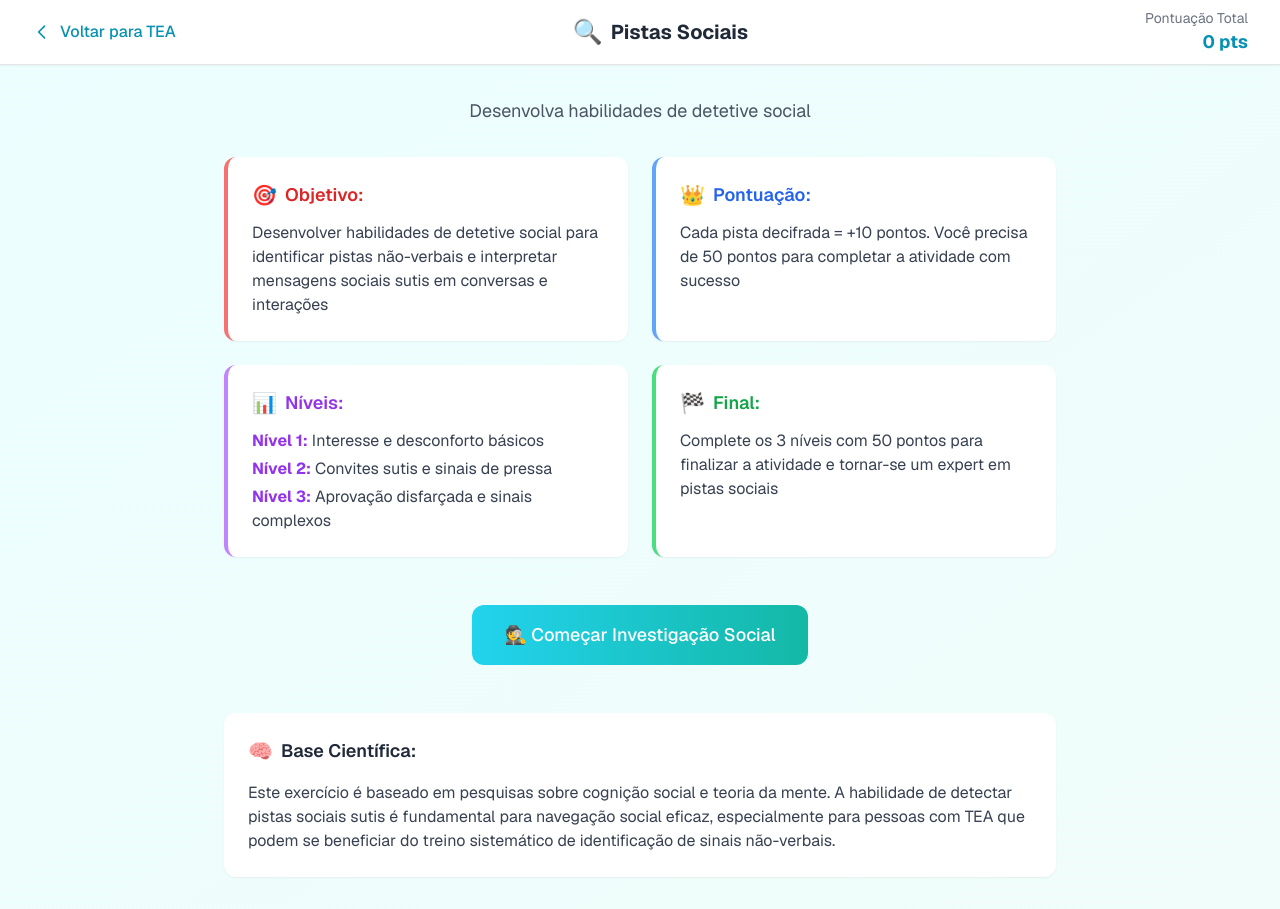
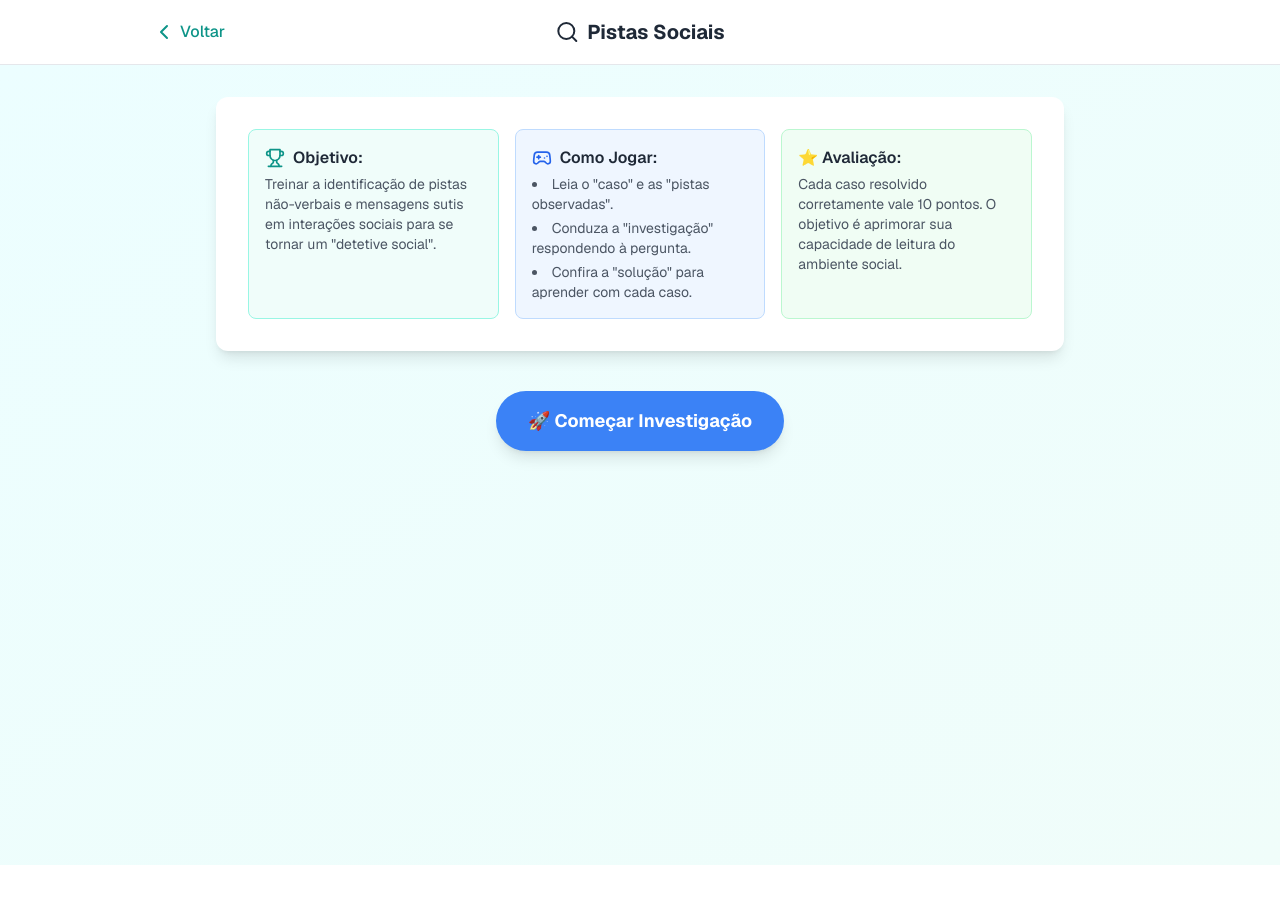
Before and after one commit to ClaudemirWork/teaplus-working, a Next.js app: page /social-clues in a window 1280 px wide. After the commit the page ends 865 px from the top, so only its background shows below. Built offline with nearby package versions, Linux system fonts and the light colour scheme.

Commit message:
Update page.tsx atualização de layout e de botão voltar do jogo pistas sociais

```diff
--- a/app/social-clues/page.tsx
+++ b/app/social-clues/page.tsx
@@ -1,17 +1,38 @@
 'use client';
 
+import { useState } from 'react';
 import Link from 'next/link';
-import { useState } from 'react';
+import { GameHeader } from '@/components/GameHeader';
+import { Search, Trophy, Gamepad2 } from 'lucide-react';
+
+// Interfaces e dados do exercício
+interface Option {
+  id: string;
+  text: string;
+  correct: boolean;
+}
+
+interface Exercise {
+  title: string;
+  scenario: string;
+  question: string;
+  options: Option[];
+  explanation: string;
+}
 
 export default function SocialCluesPage() {
+  // Estados padronizados
   const [gameStarted, setGameStarted] = useState(false);
+  const [gameFinished, setGameFinished] = useState(false);
+
+  // Estados internos do jogo
   const [currentExercise, setCurrentExercise] = useState(0);
   const [points, setPoints] = useState(0);
   const [exerciseStarted, setExerciseStarted] = useState(false);
   const [selectedAnswer, setSelectedAnswer] = useState('');
   const [showFeedback, setShowFeedback] = useState(false);
 
-  const exercises = [
+  const exercises: Exercise[] = [
     {
       title: 'Detetive: Interesse Real ou Fingido?',
       scenario: '🔍 CASO: Você está contando sobre seu hobby para um colega. PISTAS OBSERVADAS: Ele mantém contato visual, acena com a cabeça, faz perguntas como "Que legal! Como você começou?", se inclina para frente e guarda o celular.',
@@ -83,24 +104,15 @@ export default function SocialCluesPage() {
     setExerciseStarted(false);
     setSelectedAnswer('');
     setShowFeedback(false);
+    setGameFinished(false);
   };
 
-  const handleStartExercise = () => {
-    setExerciseStarted(true);
-    setSelectedAnswer('');
-    setShowFeedback(false);
-  };
-
-  const handleAnswerSelect = (answerId) => {
-    setSelectedAnswer(answerId);
-  };
-
+  const handleStartExercise = () => { setExerciseStarted(true); setSelectedAnswer(''); setShowFeedback(false); };
+  const handleAnswerSelect = (answerId: string) => { setSelectedAnswer(answerId); }; // Corrigido para adicionar o tipo string
   const handleSubmit = () => {
     if (!selectedAnswer) return;
-
     setShowFeedback(true);
     const isCorrect = currentEx.options.find(opt => opt.id === selectedAnswer)?.correct;
-
     if (isCorrect) {
       setPoints(points + 10);
     }
@@ -112,251 +124,151 @@ export default function SocialCluesPage() {
       setExerciseStarted(false);
       setSelectedAnswer('');
       setShowFeedback(false);
+    } else {
+      setGameFinished(true);
     }
+  };
+
+  const resetGame = () => {
+    setGameStarted(false);
+    setGameFinished(false);
+    setCurrentExercise(0);
+    setPoints(0);
+    setExerciseStarted(false);
+    setSelectedAnswer('');
+    setShowFeedback(false);
   };
 
   const isCorrect = selectedAnswer && currentEx.options.find(opt => opt.id === selectedAnswer)?.correct;
 
+  // TELA DE RESULTADOS
+  if (gameFinished) {
     return (
+      <>
+        <GameHeader title="Pistas Sociais" icon={<Search className="h-6 w-6" />} />
         <div className="min-h-screen bg-gradient-to-br from-cyan-50 to-teal-50">
-      {/* Header fixo */}
-      <header className="bg-white shadow-sm border-b sticky top-0 z-10">
-        <div className="max-w-7xl mx-auto px-4 sm:px-6 lg:px-8">
-          <div className="flex items-center justify-between h-16">
-            {/* Botão Voltar */}
-            <Link
-              href="/tea"
-              className="flex items-center space-x-2 text-cyan-600 hover:text-cyan-700 transition-colors group"
-            >
-              <svg className="w-5 h-5 transform group-hover:-translate-x-1 transition-transform" fill="none" stroke="currentColor" viewBox="0 0 24 24">
-                <path strokeLinecap="round" strokeLinejoin="round" strokeWidth={2} d="M15 19l-7-7 7-7" />
-              </svg>
-              <span className="font-medium hidden sm:inline">Voltar para TEA</span>
-              <span className="font-medium sm:hidden">Voltar</span>
-            </Link>
-
-            {/* Título central */}
-            <div className="flex items-center space-x-2">
-              <span className="text-2xl">🔍</span>
-              <h1 className="text-lg sm:text-xl font-bold text-gray-800">Pistas Sociais</h1>
+          <main className="max-w-4xl mx-auto px-4 sm:px-6 py-8 flex items-center justify-center" style={{ minHeight: 'calc(100vh - 64px)' }}>
+            <div className="max-w-2xl text-center">
+              <div className="rounded-3xl bg-white p-8 sm:p-12 shadow-xl">
+                <div className="mb-8">
+                  <div className="mx-auto mb-6 flex h-24 w-24 items-center justify-center rounded-full bg-gradient-to-r from-green-400 to-blue-500 text-4xl">🕵️</div>
+                  <h1 className="mb-4 text-4xl font-bold text-gray-900">Investigação Concluída!</h1>
+                  <p className="text-xl text-gray-600">Você se tornou um ótimo detetive de pistas sociais.</p>
                 </div>
-
-            {/* Pontuação */}
-            <div className="text-right">
-              <div className="text-sm text-gray-500">Pontuação Total</div>
-              <div className="text-lg font-bold text-cyan-600">{points} pts</div>
+                <div className="mb-8 space-y-4">
+                  <div className="rounded-2xl bg-gradient-to-r from-blue-50 to-purple-50 p-6">
+                    <h3 className="mb-2 text-lg font-semibold text-gray-900">Pontuação Final</h3>
+                    <p className="text-3xl font-bold text-blue-600">{points} / {exercises.length * 10} pontos</p>
+                  </div>
+                </div>
+                <div className="space-y-4">
+                  <button onClick={resetGame} className="w-full rounded-2xl bg-gradient-to-r from-blue-500 to-purple-600 px-8 py-4 text-lg font-semibold text-white transition-all hover:shadow-lg">
+                    🔄 Nova Investigação
+                  </button>
                 </div>
               </div>
             </div>
-      </header>
+          </main>
+        </div>
+      </>
+    )
+  }
 
-      {/* Conteúdo principal */}
-      <main className="max-w-4xl mx-auto px-4 sm:px-6 lg:px-8 py-6 sm:py-8">
+  // TELA INICIAL E JOGO
+  return (
+    <>
+      <GameHeader title="Pistas Sociais" icon={<Search className="h-6 w-6" />} showSaveButton={false} />
+      <div className="min-h-screen bg-gradient-to-br from-cyan-50 to-teal-50">
+        <main className="max-w-4xl mx-auto px-4 sm:px-6 py-8">
           {!gameStarted ? (
+            // TELA INICIAL PADRÃO
             <div className="space-y-6">
-            {/* Descrição da atividade */}
-            <div className="text-center mb-8">
-              <p className="text-gray-600 text-lg">
-                Desenvolva habilidades de detetive social
-              </p>
+              <div className="bg-white rounded-xl shadow-lg p-6 sm:p-8">
+                <div className="grid grid-cols-1 md:grid-cols-3 gap-4">
+                  <div className="bg-teal-50 border border-teal-200 rounded-lg p-4">
+                    <h3 className="font-semibold text-gray-800 mb-1 flex items-center"><Trophy className="h-5 w-5 mr-2 text-teal-600" /> Objetivo:</h3>
+                    <p className="text-sm text-gray-600">Treinar a identificação de pistas não-verbais e mensagens sutis em interações sociais para se tornar um "detetive social".</p>
                   </div>
-
-            {/* Cards informativos */}
-            <div className="grid grid-cols-1 md:grid-cols-2 gap-4 sm:gap-6">
-              {/* Objetivo */}
-              <div className="bg-white rounded-xl border-l-4 border-red-400 p-4 sm:p-6 shadow-sm">
-                <div className="flex items-center mb-3">
-                  <span className="text-xl mr-2">🎯</span>
-                  <h3 className="text-lg font-semibold text-red-600">Objetivo:</h3>
+                  <div className="bg-blue-50 border border-blue-200 rounded-lg p-4">
+                    <h3 className="font-semibold text-gray-800 mb-1 flex items-center"><Gamepad2 className="h-5 w-5 mr-2 text-blue-600" /> Como Jogar:</h3>
+                    <ul className="list-disc list-inside text-sm text-gray-600 space-y-1">
+                      <li>Leia o "caso" e as "pistas observadas".</li>
+                      <li>Conduza a "investigação" respondendo à pergunta.</li>
+                      <li>Confira a "solução" para aprender com cada caso.</li>
+                    </ul>
                   </div>
-                <p className="text-gray-700 text-sm sm:text-base">
-                  Desenvolver habilidades de detetive social para identificar pistas não-verbais
-                  e interpretar mensagens sociais sutis em conversas e interações
-                </p>
-              </div>
-
-              {/* Pontuação */}
-              <div className="bg-white rounded-xl border-l-4 border-blue-400 p-4 sm:p-6 shadow-sm">
-                <div className="flex items-center mb-3">
-                  <span className="text-xl mr-2">👑</span>
-                  <h3 className="text-lg font-semibold text-blue-600">Pontuação:</h3>
-                </div>
-                <p className="text-gray-700 text-sm sm:text-base">
-                  Cada pista decifrada = +10 pontos. Você precisa de 50 pontos
-                  para completar a atividade com sucesso
-                </p>
-              </div>
-
-              {/* Níveis */}
-              <div className="bg-white rounded-xl border-l-4 border-purple-400 p-4 sm:p-6 shadow-sm">
-                <div className="flex items-center mb-3">
-                  <span className="text-xl mr-2">📊</span>
-                  <h3 className="text-lg font-semibold text-purple-600">Níveis:</h3>
-                </div>
-                <div className="text-gray-700 text-sm sm:text-base space-y-1">
-                  <p><strong className="text-purple-600">Nível 1:</strong> Interesse e desconforto básicos</p>
-                  <p><strong className="text-purple-600">Nível 2:</strong> Convites sutis e sinais de pressa</p>
-                  <p><strong className="text-purple-600">Nível 3:</strong> Aprovação disfarçada e sinais complexos</p>
+                  <div className="bg-green-50 border border-green-200 rounded-lg p-4">
+                    <h3 className="font-semibold text-gray-800 mb-1">⭐ Avaliação:</h3>
+                    <p className="text-sm text-gray-600">Cada caso resolvido corretamente vale 10 pontos. O objetivo é aprimorar sua capacidade de leitura do ambiente social.</p>
                   </div>
                 </div>
-
-              {/* Final */}
-              <div className="bg-white rounded-xl border-l-4 border-green-400 p-4 sm:p-6 shadow-sm">
-                <div className="flex items-center mb-3">
-                  <span className="text-xl mr-2">🏁</span>
-                  <h3 className="text-lg font-semibold text-green-600">Final:</h3>
               </div>
-                <p className="text-gray-700 text-sm sm:text-base">
-                  Complete os 3 níveis com 50 pontos para finalizar a atividade
-                  e tornar-se um expert em pistas sociais
-                </p>
-              </div>
-            </div>
-
-            {/* Botão Começar */}
-            <div className="text-center py-6">
+              <div className="text-center pt-4">
                 <button
                   onClick={handleStartGame}
-                className="bg-gradient-to-r from-cyan-400 to-teal-500 text-white px-8 py-4 rounded-xl text-lg font-medium hover:shadow-lg transition-all duration-200 transform hover:scale-105 w-full sm:w-auto"
+                  className="bg-blue-500 hover:bg-blue-600 text-white font-bold py-4 px-8 rounded-full text-lg transition-transform transform hover:scale-105 shadow-lg"
                 >
-                🕵️ Começar Investigação Social
+                  🚀 Começar Investigação
                 </button>
-            </div>
-
-            {/* Base Científica */}
-            <div className="bg-white rounded-xl p-4 sm:p-6 shadow-sm">
-              <div className="flex items-center mb-4">
-                <span className="text-xl mr-2">🧠</span>
-                <h3 className="text-lg font-semibold text-gray-800">Base Científica:</h3>
-              </div>
-              <p className="text-gray-700 leading-relaxed text-sm sm:text-base">
-                Este exercício é baseado em pesquisas sobre cognição social e teoria da mente. A habilidade de
-                detectar pistas sociais sutis é fundamental para navegação social eficaz, especialmente para
-                pessoas com TEA que podem se beneficiar do treino sistemático de identificação de sinais não-verbais.
-              </p>
               </div>
             </div>
           ) : (
-          // Área do jogo
+            // LAYOUT DO JOGO (lógica interna preservada)
             <div className="bg-white rounded-2xl shadow-xl p-4 sm:p-8">
-            {/* Progresso */}
               <div className="flex items-center justify-between mb-6 text-sm text-gray-600">
                 <span>🕵️ Caso {currentExercise + 1}/{exercises.length}</span>
                 <span>Pontos: {points}</span>
               </div>
-
               <div className="text-center">
-              <h2 className="text-xl sm:text-2xl font-bold text-gray-800 mb-6">
-                🕵️ {currentEx.title}
-              </h2>
-
+                <h2 className="text-xl sm:text-2xl font-bold text-gray-800 mb-6">{currentEx.title}</h2>
                 {!exerciseStarted ? (
                   <div className="space-y-6">
-                  <div className="bg-cyan-50 border-l-4 border-cyan-400 p-4 sm:p-6 rounded-lg">
-                    <p className="text-gray-700 text-base sm:text-lg leading-relaxed">
-                      {currentEx.scenario}
-                    </p>
+                    <div className="bg-cyan-50 border-l-4 border-cyan-400 p-4 sm:p-6 rounded-lg text-left">
+                      <p className="text-gray-700 text-base sm:text-lg leading-relaxed whitespace-pre-line">{currentEx.scenario}</p>
                     </div>
-
-                  <button
-                    onClick={handleStartExercise}
-                    className="bg-gradient-to-r from-cyan-400 to-teal-500 text-white px-6 sm:px-8 py-3 sm:py-4 rounded-xl text-base sm:text-lg font-medium hover:shadow-lg transition-all duration-200 transform hover:scale-105 w-full sm:w-auto"
-                  >
+                    <button onClick={handleStartExercise} className="bg-gradient-to-r from-cyan-400 to-teal-500 text-white px-6 sm:px-8 py-3 sm:py-4 rounded-xl text-base sm:text-lg font-medium hover:shadow-lg transition-all duration-200 transform hover:scale-105 w-full sm:w-auto">
                       🔍 Iniciar Investigação
                     </button>
                   </div>
                 ) : (
                   <div className="space-y-6">
-                  <div className="bg-cyan-50 border-l-4 border-cyan-400 p-4 sm:p-6 rounded-lg mb-6">
-                    <p className="text-gray-700 text-base sm:text-lg leading-relaxed mb-4">
-                      {currentEx.scenario}
-                    </p>
-                    <p className="text-gray-800 font-semibold text-base sm:text-lg">
-                      {currentEx.question}
-                    </p>
+                    <div className="bg-cyan-50 border-l-4 border-cyan-400 p-4 sm:p-6 rounded-lg mb-6 text-left">
+                      <p className="text-gray-700 text-base sm:text-lg leading-relaxed mb-4 whitespace-pre-line">{currentEx.scenario}</p>
+                      <p className="text-gray-800 font-semibold text-base sm:text-lg">{currentEx.question}</p>
                     </div>
-
-                  {/* Opções de resposta - CORRIGIDO APENAS A VISIBILIDADE */}
                     <div className="grid grid-cols-1 gap-3 sm:gap-4">
                       {currentEx.options.map((option) => (
-                      <button
-                        key={option.id}
-                        onClick={() => handleAnswerSelect(option.id)}
-                        disabled={showFeedback}
-                        className={`p-3 sm:p-4 rounded-xl border-2 text-left transition-all duration-200 text-sm sm:text-base ${
-                          selectedAnswer === option.id
-                            ? showFeedback
-                              ? option.correct
-                                ? 'border-green-500 bg-green-50 text-green-800'
-                                : 'border-red-500 bg-red-50 text-red-800'
-                              : 'border-cyan-500 bg-cyan-50 text-cyan-800'
-                            : showFeedback && option.correct
-                            ? 'border-green-500 bg-green-50 text-green-800'
-                            : 'border-gray-200 hover:border-gray-300 hover:bg-gray-50 text-gray-800 bg-white'
-                        }`}
-                      >
+                        <button key={option.id} onClick={() => handleAnswerSelect(option.id)} disabled={showFeedback} className={`p-3 sm:p-4 rounded-xl border-2 text-left transition-all duration-200 text-sm sm:text-base ${selectedAnswer === option.id ? 'border-cyan-500 bg-cyan-50 text-cyan-800' : 'border-gray-200 hover:border-gray-300 hover:bg-gray-50 text-gray-800 bg-white'}`}>
                           <span className="font-medium">{option.id.toUpperCase()}) </span>
                           {option.text}
-                        {showFeedback && option.correct && (
-                          <span className="ml-2 text-green-600">✓</span>
-                        )}
-                        {showFeedback && selectedAnswer === option.id && !option.correct && (
-                          <span className="ml-2 text-red-600">✗</span>
-                        )}
                         </button>
                       ))}
                     </div>
-
-                  {/* Botão Confirmar */}
                     {!showFeedback && selectedAnswer && (
-                    <button
-                      onClick={handleSubmit}
-                      className="bg-gradient-to-r from-cyan-400 to-teal-500 text-white px-6 py-3 rounded-xl font-medium hover:shadow-lg transition-all duration-200 w-full sm:w-auto"
-                    >
+                      <button onClick={handleSubmit} className="bg-gradient-to-r from-cyan-400 to-teal-500 text-white px-6 py-3 rounded-xl font-medium hover:shadow-lg transition-all duration-200 w-full sm:w-auto">
                         🔍 Revelar Solução
                       </button>
                     )}
-
-                  {/* Feedback */}
                     {showFeedback && (
-                    <div className={`p-4 sm:p-6 rounded-xl ${
-                      isCorrect
-                        ? 'bg-green-50 border-l-4 border-green-400'
-                        : 'bg-yellow-50 border-l-4 border-yellow-400'
-                    }`}>
+                      <>
+                        <div className={`p-4 sm:p-6 rounded-xl text-left ${isCorrect ? 'bg-green-50 border-l-4 border-green-400' : 'bg-yellow-50 border-l-4 border-yellow-400'}`}>
                           <div className="flex items-center space-x-2 mb-3">
-                        <span className="text-2xl">
-                          {isCorrect ? '🎉' : '🔍'}
-                        </span>
-                        <h3 className="text-base sm:text-lg font-semibold">
-                          {isCorrect ? 'Caso resolvido! +10 pontos' : 'Vamos analisar as pistas!'}
-                        </h3>
+                            <h3 className="text-base sm:text-lg font-semibold">{isCorrect ? '🎉 Caso resolvido! +10 pontos' : '🔍 Vamos analisar as pistas!'}</h3>
                           </div>
-                      <p className="text-gray-700 leading-relaxed text-sm sm:text-base">
-                        {currentEx.explanation}
-                      </p>
+                          <p className="text-gray-700 leading-relaxed text-sm sm:text-base whitespace-pre-line">{currentEx.explanation}</p>
                         </div>
-                  )}
-
-                  {/* Navegação */}
-                  {showFeedback && (
-                    <div className="flex justify-center">
+                        <div className="flex justify-center mt-4">
                           {currentExercise < exercises.length - 1 ? (
-                        <button
-                          onClick={handleNext}
-                          className="bg-gradient-to-r from-cyan-400 to-teal-500 text-white px-6 py-3 rounded-xl font-medium hover:shadow-lg transition-all duration-200 w-full sm:w-auto"
-                        >
+                            <button onClick={handleNext} className="bg-gradient-to-r from-cyan-400 to-teal-500 text-white px-6 py-3 rounded-xl font-medium hover:shadow-lg transition-all duration-200 w-full sm:w-auto">
                               🕵️ Próximo Caso →
                             </button>
                           ) : (
-                        <Link
-                          href="/tea"
-                          className="bg-gradient-to-r from-cyan-400 to-teal-500 text-white px-6 py-3 rounded-xl font-medium hover:shadow-lg transition-all duration-200 inline-block text-center w-full sm:w-auto"
-                        >
-                          ✅ Finalizar Investigação
-                        </Link>
+                            <button onClick={() => setGameFinished(true)} className="bg-green-500 text-white px-6 py-3 rounded-xl font-medium hover:bg-green-600 transition-colors">
+                              Ver Resultados Finais ✓
+                            </button>
                           )}
                         </div>
+                      </>
                     )}
                   </div>
                 )}
@@ -365,5 +277,6 @@ export default function SocialCluesPage() {
           )}
         </main>
       </div>
+    </>
   );
 }
```
Lines whose indentation alone changed are shown as unchanged.
